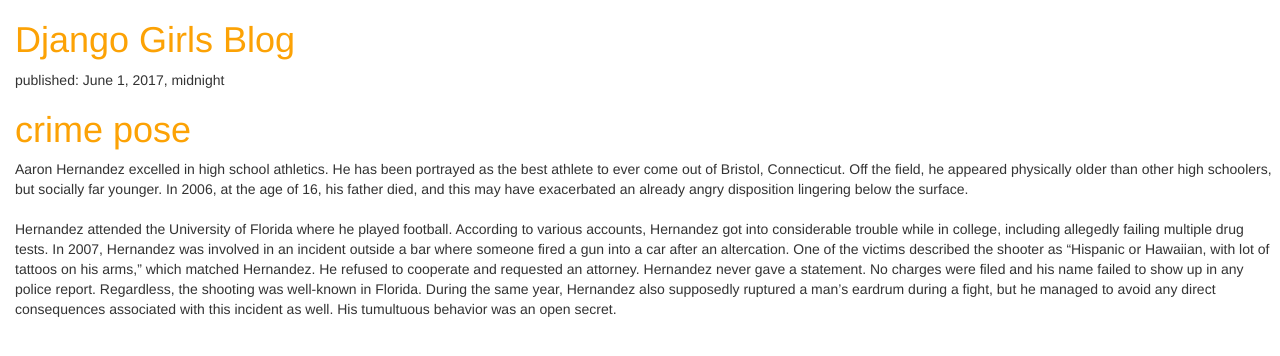
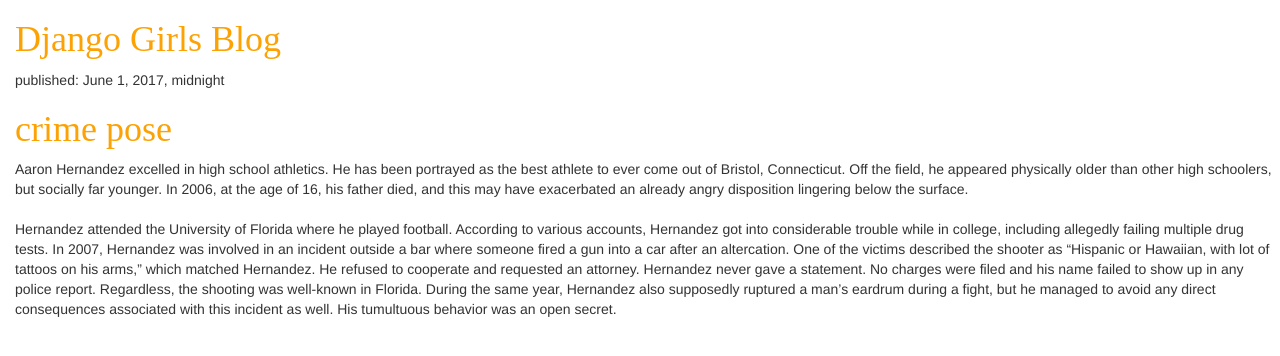
Before and after one commit to jimith007/finalBlog, a Django app: page / in a window 1280 px wide. Shown: the top 356 px of the page. Run offline with Django 3.2, Linux system fonts and the light colour scheme; data comes from the database, SQL or seed files in the repository; some libraries are stand-ins or nearby versions.

Commit message:
change font style

```diff
--- a/blog/static/css/blog.css
+++ b/blog/static/css/blog.css
@@ -1,6 +1,8 @@
 h1 a {
-  color: #FCA205;
+    color: #FCA205;
+    font-family: 'Lobster';
 }
+
 
 body {
     padding-left: 15px;
```
